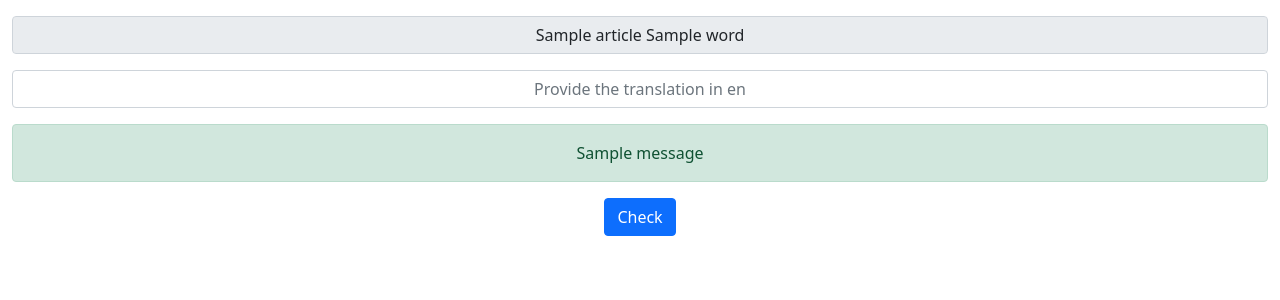
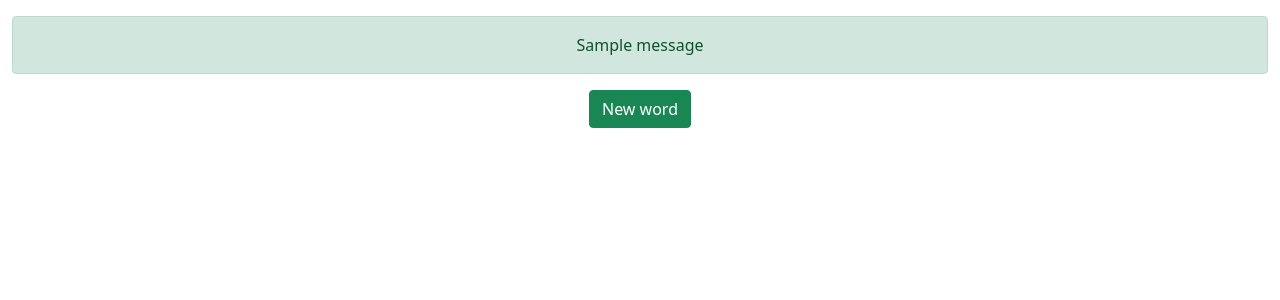
Before and after one commit to HumbertoBPF/Pajelingo, a Django app: template languageschool/templates/vocabulary_game.html in a window 1280 px wide. Shown: the part 56-356 px from the top of the page. Run offline with Django 4.2, Linux system fonts and the light colour scheme; the template is opened without the code that fills it: values that come from a table or form of the project are taken from there, others are empty; tables that the repository leaves empty hold one stand-in row (values such as "Sample post"); one stand-in notice (Sample message) is shown.

Commit message:
Using redirect after post in the vocabulary game

```diff
--- a/languageschool/templates/vocabulary_game.html
+++ b/languageschool/templates/vocabulary_game.html
@@ -4,26 +4,17 @@
 
 <form class="mt-3 text-center" action="{% url 'vocabulary_game_verify_answer' %}" method="POST">
     {% csrf_token %}
-    <input type="text" class="mb-3 text-center form-control" value="{{word}}" id="wordToTranslate" name="word_to_translate" disabled>
-    {% if is_translation_correct%}
-        <input type="text" class="mb-3 text-center form-control" placeholder="{{last_answer}}" id="translationWord" name="translation_word" disabled>
-    {% else %}
-        <input type="text" class="mb-3 text-center form-control" placeholder="Provide the translation in {{base_language}}" id="translationWord" name="translation_word">
-    {% endif %}
-    <input type="text" name="word_to_translate_id" value="{{word.id}}" hidden>
-    <input type="text" name="base_language" value="{{base_language}}" hidden>
     {% if messages %}
         {% for message in messages %}
-            <div class="alert alert-{{message.tags}}">{{message}}</div>
+            <div class="alert alert-{{message.tags}}">{{message|linebreaksbr}}</div>
         {% endfor %}
-    {% endif %}
-    {% if is_translation_correct%}
-        <button type="submit" class="btn btn-secondary" disabled>Check</button>
+        <a class="btn btn-success" href="/vocabulary_game?base_language={{ base_language.language_name }}&target_language={{ word.language.language_name }}" role="button">New word</a>
     {% else %}
+        <input type="text" class="mb-3 text-center form-control" value="{{word}}" id="wordToTranslate" name="word_to_translate" disabled>
+        <input type="text" class="mb-3 text-center form-control" placeholder="Provide the translation in {{base_language}}" id="translationWord" name="translation_word">
+        <input type="text" name="word_to_translate_id" value="{{word.id}}" hidden>
+        <input type="text" name="base_language" value="{{base_language}}" hidden>
         <button type="submit" class="btn btn-primary">Check</button>
-    {% endif %}
-    {% if is_translation_correct is not None%}
-        <a class="btn btn-success" href="/vocabulary_game?base_language={{ base_language.language_name }}&target_language={{ word.language.language_name }}" role="button">New word</a>
     {% endif %}
 </form>
 
--- a/languageschool/urls.py
+++ b/languageschool/urls.py
@@ -6,4 +6,5 @@ urlpatterns = [
     path('vocabulary_game/setup', views.vocabulary_game_setup, name = 'vocabulary_game_setup'),
     path('vocabulary_game/verify_answer', views.vocabulary_game_verify_answer, name = 'vocabulary_game_verify_answer'),
     path('vocabulary_game', views.vocabulary_game, name = 'vocabulary_game'),
+    path('article_game', views.article_game_setup, name = 'article_game_setup'),
 ]
```
Also changed, not shown: languageschool/views.py (+25 -12 lines).
